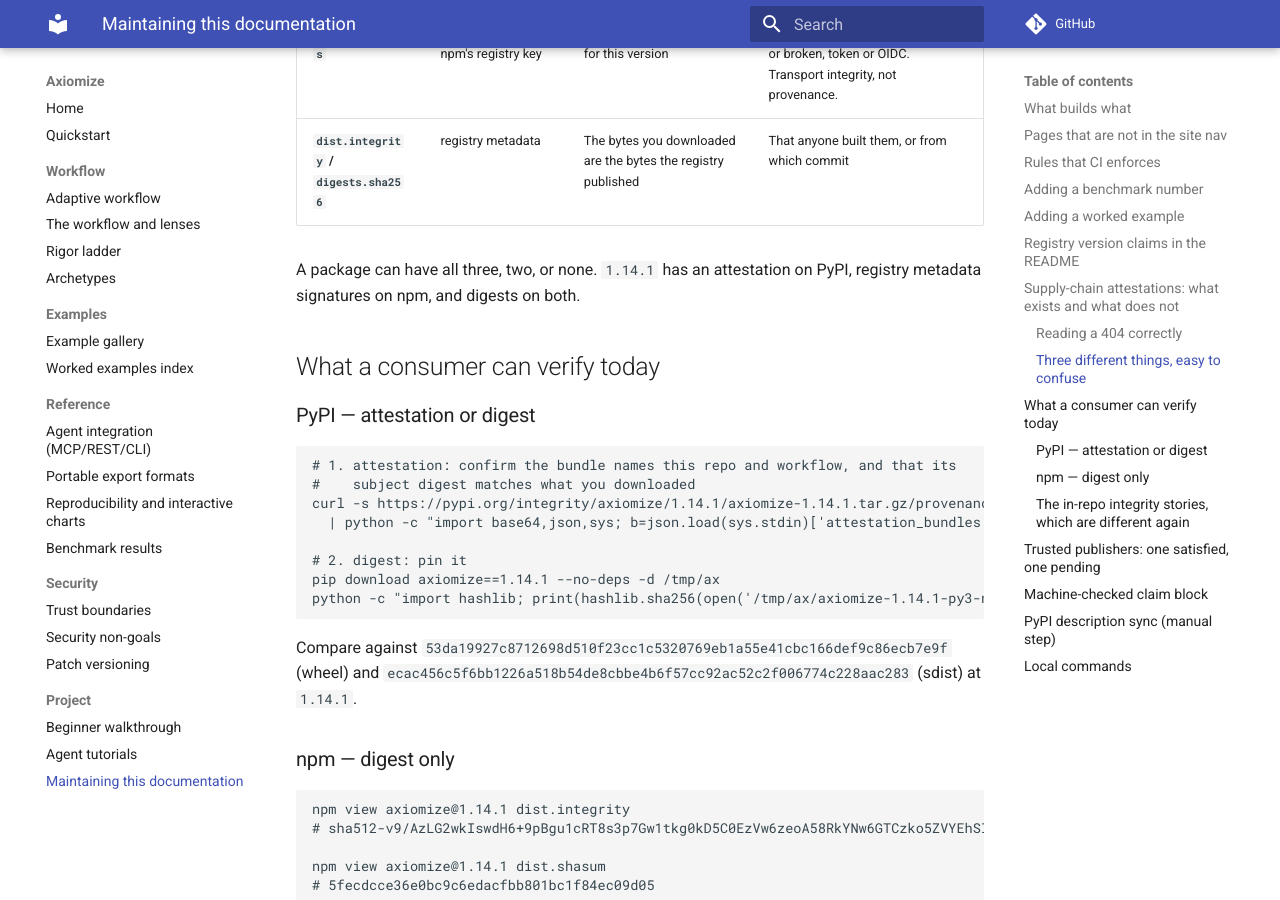
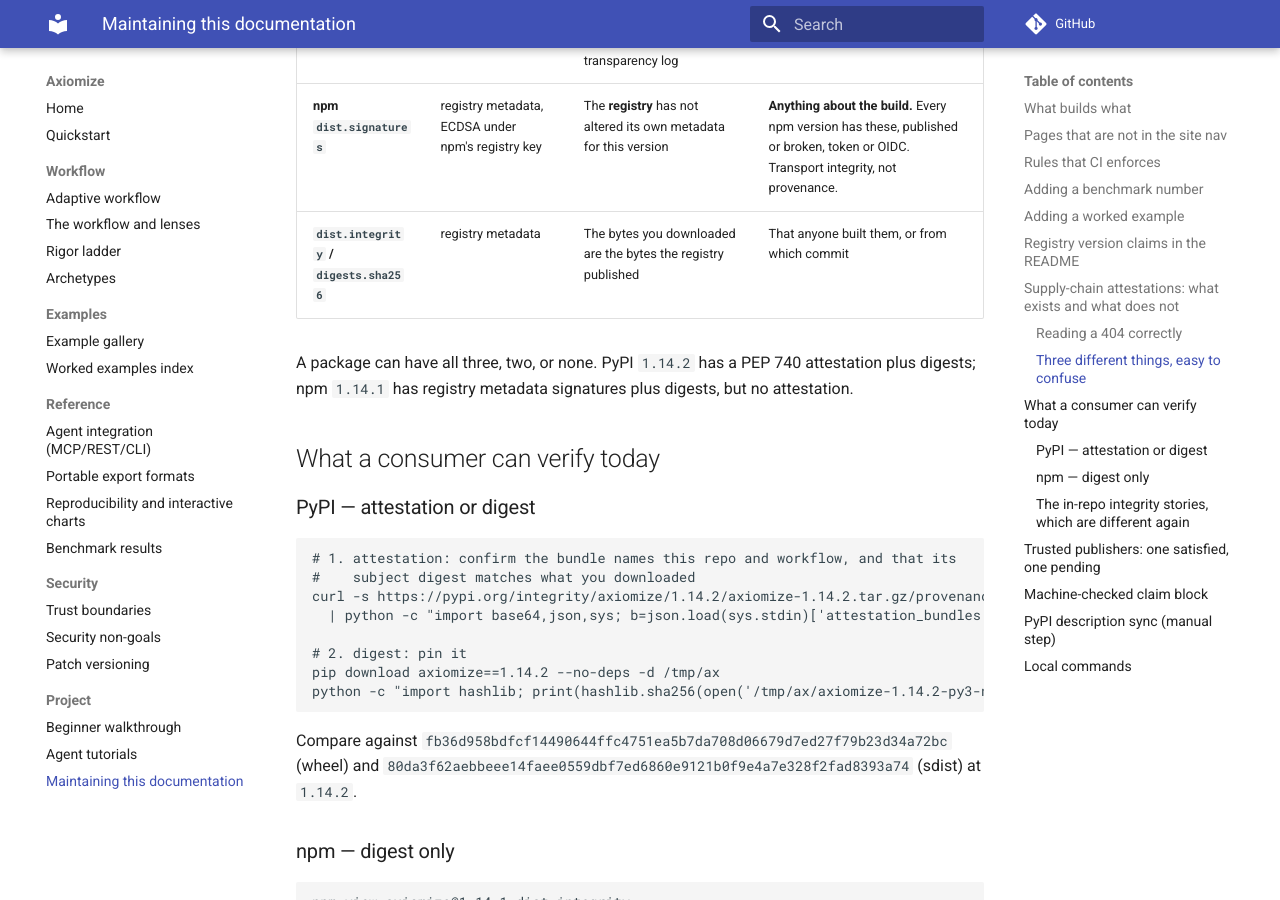
Before and after one commit to Furox-Art/axiomize, an MkDocs documentation site: the page built from docs/documentation.md, in a window 1280 px wide and 900 px high, scrolled down 4247 px. Built offline with MkDocs 1.6.1 and Material for MkDocs 9.7.7, drawn with Linux system fonts in a browser that asks for light colours; comment, search, counter and statistics services are not loaded; some of the changed text lies outside the part shown.

Commit message:
docs: report per-registry versions and attestations accurately (#90)

````diff
--- a/docs/documentation.md
+++ b/docs/documentation.md
@@ -104,17 +104,21 @@
 is not a published fix. The badges are live; when the two registries disagree, per-registry
 availability is documented here instead of claiming a single "current" version for both.
 
+At the time of writing (2026-10-25), PyPI serves **1.14.2** and npm serves **1.14.1**; npm has no
+1.14.2 release yet.
+
 ## Supply-chain attestations: what exists and what does not
 
 Do not write "published with provenance" without checking which registry you mean. The two
-ecosystems differ here, and the npm package is the weaker of the pair. State at `1.14.1`:
+ecosystems differ here, and the npm package is the weaker of the pair. State at PyPI `1.14.2` /
+npm `1.14.1`:
 
-| Registry | Mechanism | Endpoint | State at 1.14.1 |
+| Registry | Mechanism | Endpoint | State |
 |---|---|---|---|
-| PyPI | PEP 740 attestations, Sigstore/Fulcio + transparency log | `https://pypi.org/integrity/<project>/<version>/<filename>/provenance` | **present** for both the wheel and the sdist |
-| npm | Sigstore attestations, only with trusted publishing (OIDC/provenance) | `https://registry.npmjs.org/-/npm/v1/attestations/<pkg>@<version>` | **absent** — `1.14.1` was published in token mode |
+| PyPI | PEP 740 attestations, Sigstore/Fulcio + transparency log | `https://pypi.org/integrity/<project>/<version>/<filename>/provenance` | **present** for both the wheel and the sdist at `1.14.2` |
+| npm | Sigstore attestations, only with trusted publishing (OIDC/provenance) | `https://registry.npmjs.org/-/npm/v1/attestations/<pkg>@<version>` | **absent** — `1.14.1` was published in token mode, and npm has no `1.14.2` |
 
-The asymmetry is real and worth being explicit about: **PyPI `1.14.1` is attested, npm `1.14.1` is
+The asymmetry is real and worth being explicit about: **PyPI `1.14.2` is attested, npm `1.14.1` is
 not.** Both PyPI files serve a bundle naming `GitHub / Furox-Art/axiomize / release.yml`,
 environment `pypi`, predicate `https://docs.pypi.org/attestations/publish/v1`, one transparency-log
 entry each, and the attested subject digest equals the digest of the file a consumer downloads.
@@ -129,9 +133,9 @@
 # PyPI: PER-FILE. A directory-style URL names no artifact and 404s even when every
 # file in that release is attested, so it proves nothing either way.
 curl -s -o /dev/null -w '%{http_code}\n' \
-  https://pypi.org/integrity/axiomize/1.14.1/axiomize-1.14.1.tar.gz/provenance      # 200
+  https://pypi.org/integrity/axiomize/1.14.2/axiomize-1.14.2.tar.gz/provenance      # 200
 curl -s -o /dev/null -w '%{http_code}\n' \
-  https://pypi.org/integrity/axiomize/1.14.1/                                                        # 404, meaningless
+  https://pypi.org/integrity/axiomize/1.14.2/                                                        # 404, meaningless
 
 # npm: PER-VERSION.
 curl -s -o /dev/null -w '%{http_code}\n' \
@@ -158,8 +162,8 @@
 | **npm `dist.signatures`** | registry metadata, ECDSA under npm's registry key | The **registry** has not altered its own metadata for this version | **Anything about the build.** Every npm version has these, published or broken, token or OIDC. Transport integrity, not provenance. |
 | **`dist.integrity` / `digests.sha256`** | registry metadata | The bytes you downloaded are the bytes the registry published | That anyone built them, or from which commit |
 
-A package can have all three, two, or none. `1.14.1` has an attestation on PyPI, registry metadata
-signatures on npm, and digests on both.
+A package can have all three, two, or none. PyPI `1.14.2` has a PEP 740 attestation plus digests;
+npm `1.14.1` has registry metadata signatures plus digests, but no attestation.
 
 ## What a consumer can verify today
 
@@ -168,16 +172,16 @@
 ```bash
 # 1. attestation: confirm the bundle names this repo and workflow, and that its
 #    subject digest matches what you downloaded
-curl -s https://pypi.org/integrity/axiomize/1.14.1/axiomize-1.14.1.tar.gz/provenance \
+curl -s https://pypi.org/integrity/axiomize/1.14.2/axiomize-1.14.2.tar.gz/provenance \
   | python -c "import base64,json,sys; b=json.load(sys.stdin)['attestation_bundles'][0]; s=json.loads(base64.b64decode(b['attestations'][0]['envelope']['statement'])); print(b['publisher']); print([(x['name'],x['digest']['sha256']) for x in s['subject']])"
 
 # 2. digest: pin it
-pip download axiomize==1.14.1 --no-deps -d /tmp/ax
-python -c "import hashlib; print(hashlib.sha256(open('/tmp/ax/axiomize-1.14.1-py3-none-any.whl','rb').read()).hexdigest())"
+pip download axiomize==1.14.2 --no-deps -d /tmp/ax
+python -c "import hashlib; print(hashlib.sha256(open('/tmp/ax/axiomize-1.14.2-py3-none-any.whl','rb').read()).hexdigest())"
 ```
 
-Compare against `53da19927c8712698d510f23cc1c5320769eb1a55e41cbc166def9c86ecb7e9f` (wheel) and
-`ecac456c5f6bb1226a518b54de8cbbe4b6f57cc92ac52c2f006774c228aac283` (sdist) at `1.14.1`.
+Compare against `fb36d958bdfcf14490644ffc4751ea5b7da708d06679d7ed27f79b23d34a72bc` (wheel) and
+`80da3f62aebbeee14faee0559dbf7ed6860e9121b0f9e4a7e328f2fad8393a74` (sdist) at `1.14.2`.
 
 ### npm — digest only
 
@@ -237,15 +241,15 @@
 if a documented `attested` value disagrees with the live registry. Editing the value here to match
 what you *want* to be true does not help: the check reads the registry, not the file.
 
-The current block, verified 2026-10-22 against the live endpoints:
+The current block, verified 2026-10-25 against the live endpoints:
 
 <!-- provenance-claims:begin -->
 ```json
 [
-  {"registry": "pypi", "package": "axiomize", "version": "1.14.1",
-   "filename": "axiomize-1.14.1-py3-none-any.whl", "attested": true},
-  {"registry": "pypi", "package": "axiomize", "version": "1.14.1",
-   "filename": "axiomize-1.14.1.tar.gz", "attested": true},
+  {"registry": "pypi", "package": "axiomize", "version": "1.14.2",
+   "filename": "axiomize-1.14.2-py3-none-any.whl", "attested": true},
+  {"registry": "pypi", "package": "axiomize", "version": "1.14.2",
+   "filename": "axiomize-1.14.2.tar.gz", "attested": true},
   {"registry": "npm", "package": "axiomize", "version": "1.14.1", "attested": false}
 ]
 ```
````
Also changed, not shown: README.md (+5 -4 lines).
